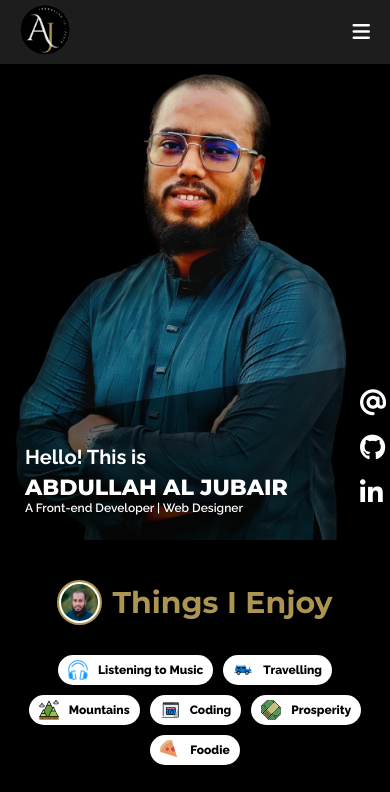
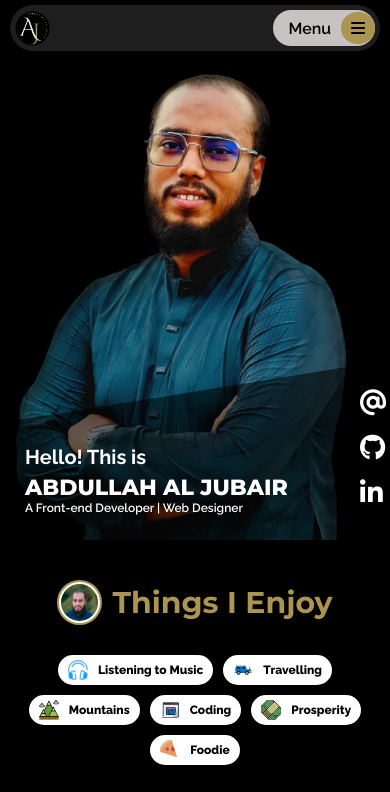
Before and after one commit to AbdullahAlJubair/my-portfolio, a plain HTML site: page index.html in a window 390 px wide. Shown: the top 792 px of the page. Drawn offline with nearby package versions, Linux system fonts and the light colour scheme.

Commit message:
nav style change

```diff
--- a/index.html
+++ b/index.html
@@ -47,6 +47,7 @@
                     </ul>
                     <!-- Hamburger Icon -->
                     <div class="hamburger">
+                        <p>Menu</p>
                         <i class="fa-solid fa-bars"></i>
                     </div>
 
--- a/styles/style.css
+++ b/styles/style.css
@@ -65,6 +65,18 @@ nav {
 
 .hamburger {
     display: none;
+    padding: 2px 0px 2px 15px;
+    border-radius: 20px;
+    background-color: #c7c3c3;
+}
+.hamburger>p {
+    color: #000;
+    font-weight: 600;
+}
+.hamburger>i{
+    padding: 8px 10px;
+    border-radius: 20px;
+    background-color: var(--secondaryColor);
 }
 
 /* Mobile Navigation */
@@ -1040,15 +1052,25 @@ footer>h3 {
     }
 
     .navContent {
-        padding: 10px 40px;
-    }
-
+        width: calc(100% - 20px);
+        padding: 5px 5px;
+        margin: 5px 10px;
+        border-radius: 25px;
+        background-color: #1e1e1e;
+    }
+    .logo {
+        height: 35px;
+    }
+    .logo img {
+        width: 35px;
+        height: 35px;
+    }
     .hamburger {
-        display: block;
-        font-size: 20px;
-        color: #fff;
-    }
-
+        display: flex;
+        align-items: center;
+        justify-content: space-around;
+        gap: 10px;
+    }
     .mobileNav.active {
         display: block ;
     }
@@ -1220,9 +1242,6 @@ footer>h3 {
 
 /* Mobile Design */
 @media only screen and (max-width: 430px) {
-    .navContent {
-        padding: 5px 20px;
-    }
 
     .bannerContent {
         height: 180px;
```
